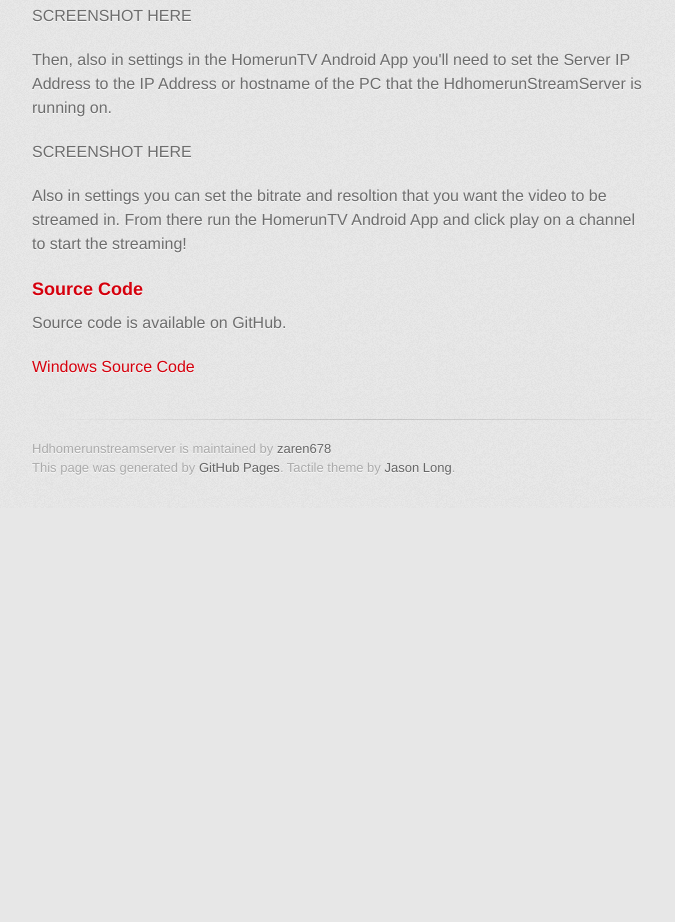
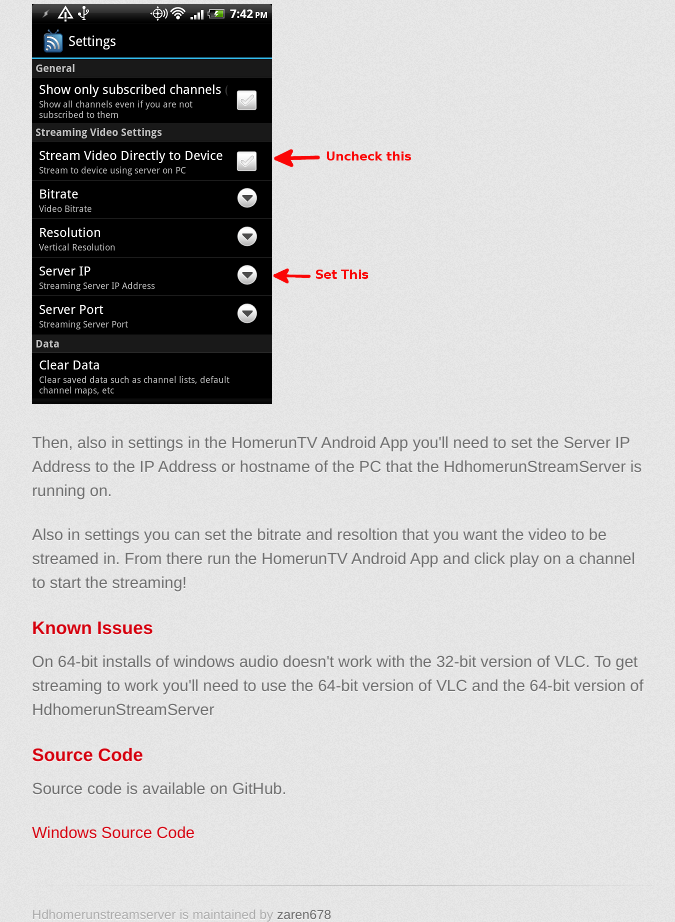
Before and after one commit to zaren678/HdhomerunStreamServer, a plain HTML site: page index.html in a window 1280 px wide. Shown: the part 678-1600 px from the top of the page, without its empty margins (298-973 px from the left). Before the commit the page ends 1186 px from the top, so only its background shows below. Drawn offline with Linux system fonts and the light colour scheme; a web font is replaced by a local one.

Commit message:
update webpage

```diff
--- a/index.html
+++ b/index.html
@@ -40,10 +40,12 @@
 <p>First you'll need VLC installed on the computer that you'll be running HdhomerunStreamServer on. You'll also need an Android device with the HomerunTV app installed on the same network as the PC.</p>
 <h4>Setup</h4>
 <p>After opening HdhomerunStreamServer you'll need to choose a control port then click start. Then in the HomerunTV Android app you'll need to go to settings and uncheck the "Stream Directly to Device" box. Then
-<p>SCREENSHOT HERE</p>
+<p><img src="images/streamDirect_small.png" alt="Setting Server IP"></p>
 <p>Then, also in settings in the HomerunTV Android App you'll need to set the Server IP Address to the IP Address or hostname of the PC that the HdhomerunStreamServer is running on.</p>
-<p>SCREENSHOT HERE</p>
 <p>Also in settings you can set the bitrate and resoltion that you want the video to be streamed in. From there run the HomerunTV Android App and click play on a channel to start the streaming!</p>
+
+<h3>Known Issues</h3>
+<p>On 64-bit installs of windows audio doesn't work with the 32-bit version of VLC. To get streaming to work you'll need to use the 64-bit version of VLC and the 64-bit version of HdhomerunStreamServer</p>
 
 <h3>Source Code</h3>
 
```
Also changed, not shown: images/streamDirect.png (added), images/streamDirect_small.png (added), 1 other file.
